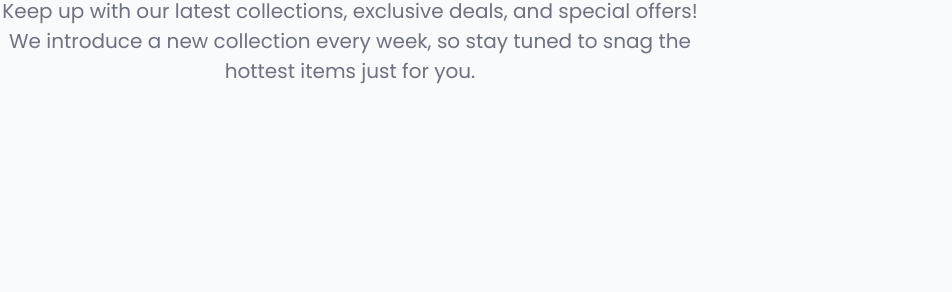
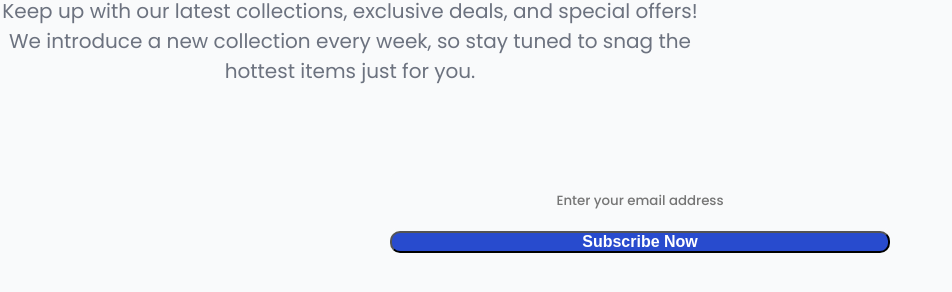
Before and after one commit to yipwreck/join-our-newsletter, a plain HTML site: page index.html in a window 1280 px wide. Shown: the part 272-564 px from the top of the page, without its empty margins (0-952 px from the left). Drawn offline with Linux system fonts and the light colour scheme.

Commit message:
initial commit

```diff
--- a/index.html
+++ b/index.html
@@ -33,7 +33,17 @@
     Keep up with our latest collections, exclusive deals, and special offers! We introduce a new collection every week, so stay tuned to snag the hottest items just for you.
   </div>
 
+  <div class="container form">
+    <form method="POST" action="index.html">
+      <input class="container" type="email" name="email" placeholder="Enter your email address" required>
+    </form>
+  </div>
 
+  <div class="container button">
+    <button>
+      Subscribe Now
+    </button>
+  </div>
 </body>
 
 
--- a/style.css
+++ b/style.css
@@ -20,3 +20,29 @@ h1 {
     text-align: center;
     margin-bottom: 65px;;
 }
+
+input[placeholder] {
+    width: 500px;
+    margin-top: 20px;
+    font-weight: 500;
+    background-color: #F9FAFB;
+    font-family: 'Poppins', sans-serif, 'Roboto';
+
+    border-radius: 10px;
+    text-align: center;
+    padding: 20px;
+    border: none;
+}
+
+input:hover {
+    border-color: #F9FAFB;
+}
+
+button {
+    font-size: 16px;
+    font-weight: 600;
+    background-color: #284BCE;
+    width: 500px;
+    color: #FFFFFF;
+    border-radius: 10px;;
+}
```
